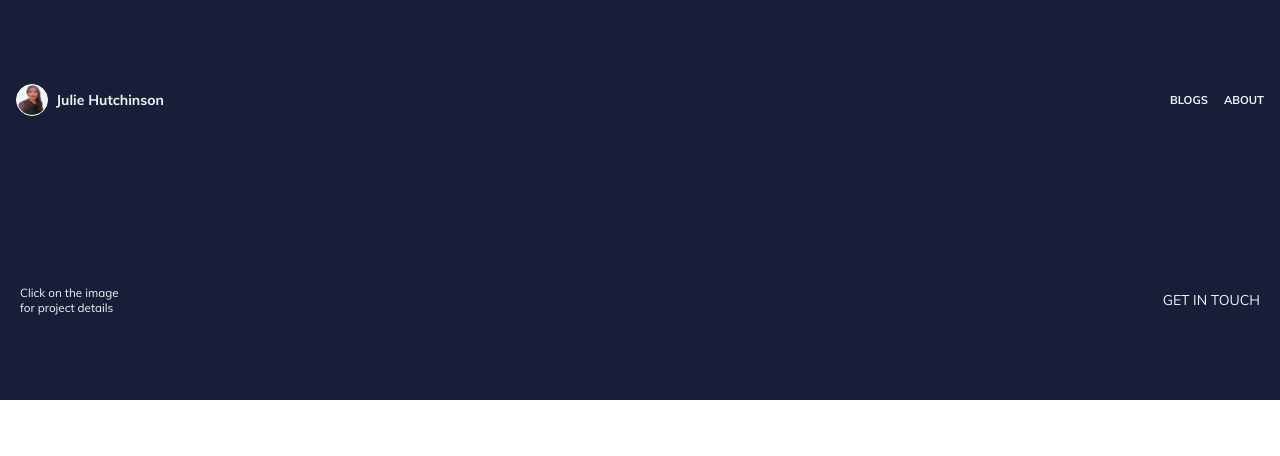
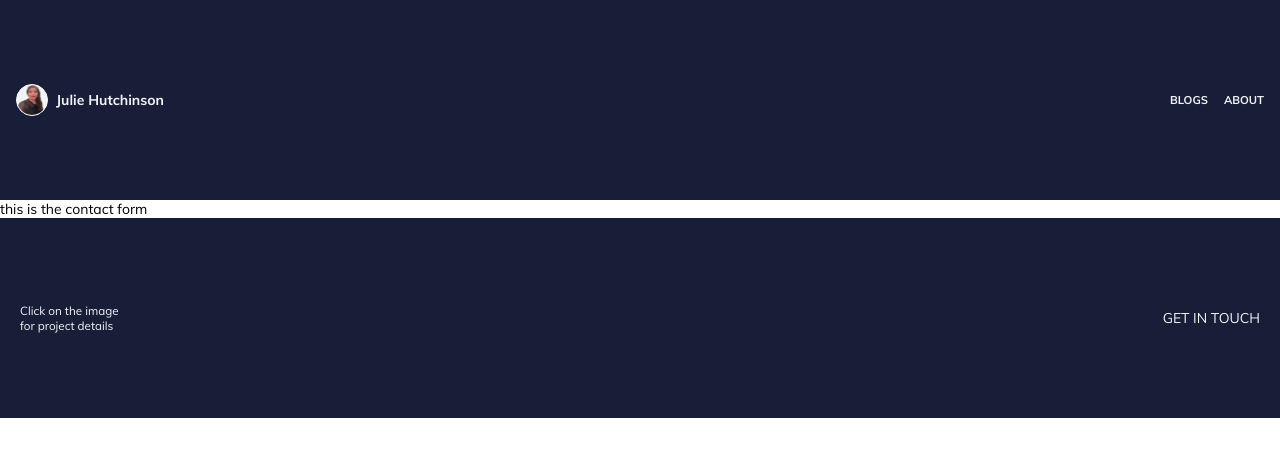
Before and after one commit to juliehutchinson001/juliehutchinson001.github.io, a React (Create React App) app: page /about in a window 1280 px wide. Shown: the top 456 px of the page. Built offline with nearby package versions, Linux system fonts and the light colour scheme.

Commit message:
[refactor] relocate routes to app

```diff
--- a/src/App.js
+++ b/src/App.js
@@ -2,6 +2,8 @@ import React from 'react';
 import { Route, Switch, Redirect } from 'react-router-dom';
 import Header from './components/header';
 import ProjectsContainer from './components/home/projects-container';
+import BlogDashboard from './components/blogs/blog-dashboard';
+import ContactContainer from './components/about/contact-container';
 import Footer from './components/footer';
 
 function App() {
@@ -11,6 +13,8 @@ function App() {
       <Switch>
         <Redirect from="/projects" to="/" />
         <Route path="/" exact component={ProjectsContainer} />
+        <Route path="/blogs" component={BlogDashboard} />
+        <Route path="/about" component={ContactContainer} />
       </Switch>
       <Footer />
     </div>
```
